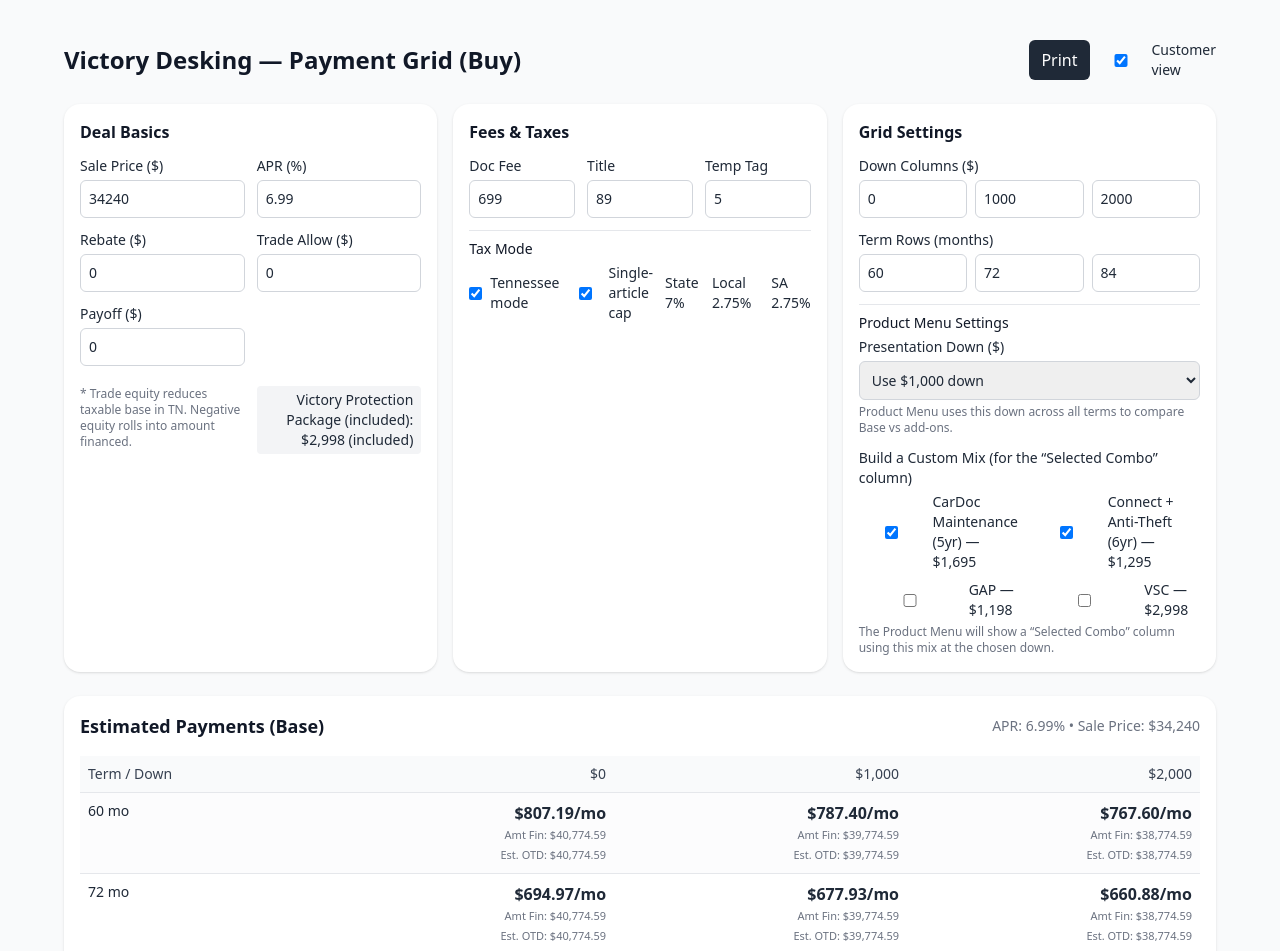
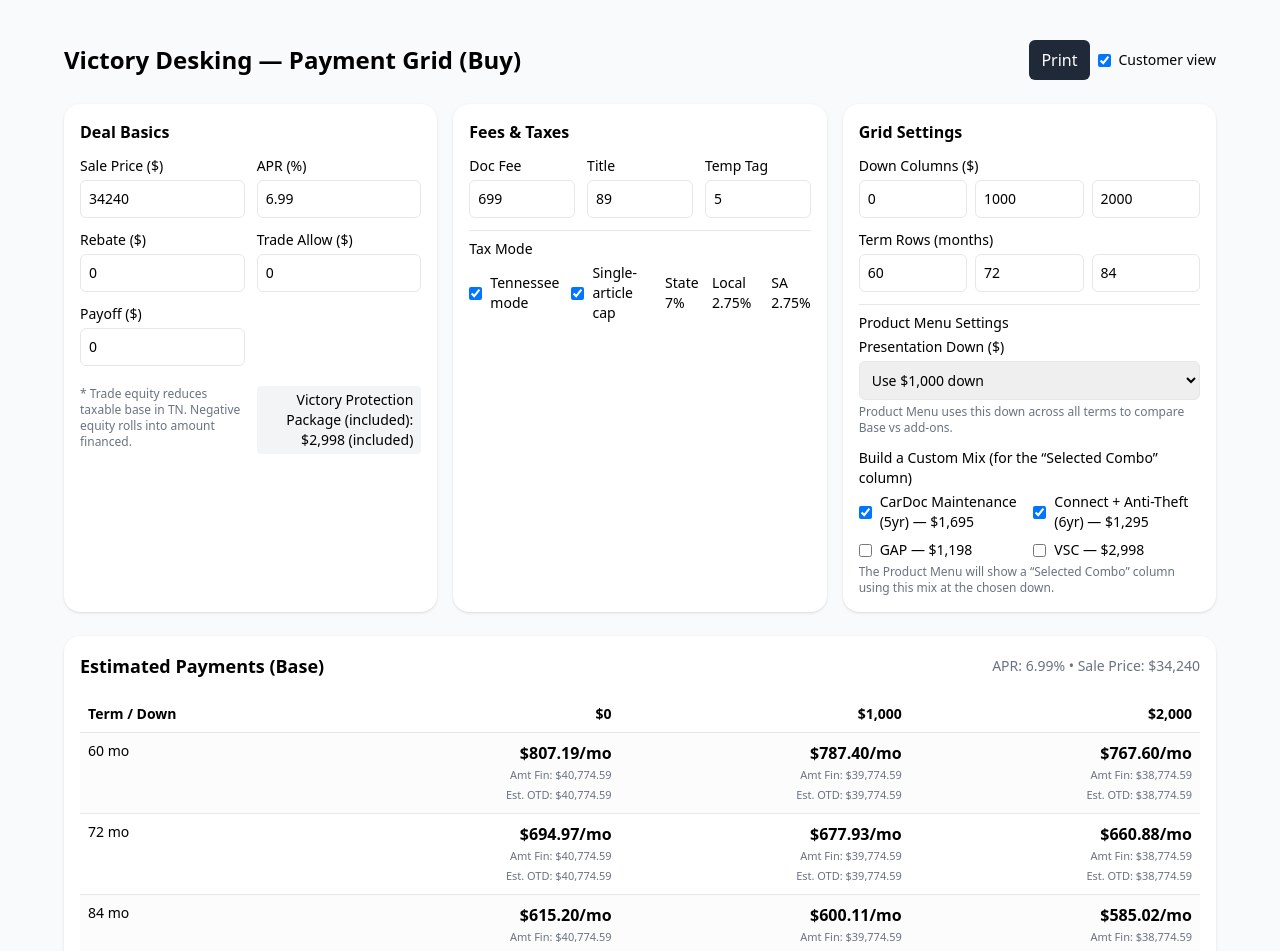
Before and after one commit to 1pocket/deskingapp, a Next.js app: page / in a window 1280 px wide. Shown: the top 951 px of the page. Built offline with nearby package versions, Linux system fonts and the light colour scheme.

Commit message:
Update globals.css

```diff
--- a/styles/globals.css
+++ b/styles/globals.css
@@ -2,69 +2,35 @@
 @tailwind components;
 @tailwind utilities;
 
-/* ---------- Screen defaults ---------- */
-body {
-  @apply bg-gray-100 text-gray-800 font-sans;
-  -webkit-font-smoothing: antialiased;
-  -moz-osx-font-smoothing: grayscale;
-}
+/* Screen-only helpers */
+.no-print {}
+.hide-on-print {}
 
-h1, h2, h3, h4 { @apply font-semibold text-gray-900; }
-.card { @apply bg-white rounded-2xl shadow p-6; }
-
-/* Tables */
-table { @apply border-collapse w-full; }
-th, td { @apply border-b border-gray-200 p-2; }
-th { @apply bg-gray-50 text-gray-700 font-medium; }
-td { @apply text-gray-800; }
-
-/* Buttons */
-button { @apply rounded-md px-4 py-2 font-medium transition; }
-button.primary   { @apply bg-blue-600 text-white hover:bg-blue-700; }
-button.secondary { @apply bg-gray-200 text-gray-700 hover:bg-gray-300; }
-button.danger    { @apply bg-red-600 text-white hover:bg-red-700; }
-
-/* Inputs */
-input, select, textarea { @apply rounded-md border border-gray-300 p-2 w-full text-sm; }
-input:focus, select:focus, textarea:focus { @apply outline-none ring-2 ring-blue-500 border-blue-500; }
-
-/* Utility hooks used in JSX */
-.no-print { }
-.hide-on-print { }
-
-/* Hide print-only header/footer while on screen */
+/* Hide print header/footer on screen */
 @media screen {
   .print-header, .print-footer { display: none; }
 }
 
-/* ---------- Print styles (customer view only) ---------- */
+/* Print only the #customer-print section, keep it to one page */
 @media print {
-  /* Page size & margins */
   @page { size: Letter; margin: 0.35in; }
 
-  /* Hide everything by default */
   body * { visibility: hidden; }
-
-  /* Show only the customer view region */
   #customer-print, #customer-print * { visibility: visible; }
 
-  /* Position printable area and make it compact */
   #customer-print {
     position: absolute;
-    left: 0;
-    top: 0;
-    width: 100%;
+    left: 0; top: 0; width: 100%;
     background: #fff !important;
-    padding: 6px;                 /* compact */
+    padding: 6px;
     border-radius: 0 !important;
     box-shadow: none !important;
     line-height: 1.2;
-    transform: scale(0.92);       /* ensure 1 page; tweak 0.90–0.95 if needed */
+    transform: scale(0.92);
     transform-origin: top left;
     width: calc(100% / 0.92);
   }
 
-  /* Smaller typography & table spacing */
   #customer-print h1,
   #customer-print h2,
   #customer-print h3 { font-size: 15px !important; }
@@ -75,7 +41,6 @@
   #customer-print th,
   #customer-print td { padding: 3px !important; }
 
-  /* Avoid breaks inside tables */
   #customer-print table,
   #customer-print thead,
   #customer-print tbody,
@@ -86,14 +51,12 @@
     page-break-inside: avoid;
   }
 
-  /* Show print header/footer only in print */
   .print-header, .print-footer {
     display: block !important;
     visibility: visible !important;
     text-align: center;
   }
 
-  /* Footer in normal flow so it doesn't force another page */
   .print-footer {
     position: static;
     margin-top: 6px;
@@ -101,7 +64,6 @@
     color: #555;
   }
 
-  /* Screen-only helpers */
-  .no-print { display: none !important; }
+  .no-print,
   .hide-on-print { display: none !important; }
 }
```
